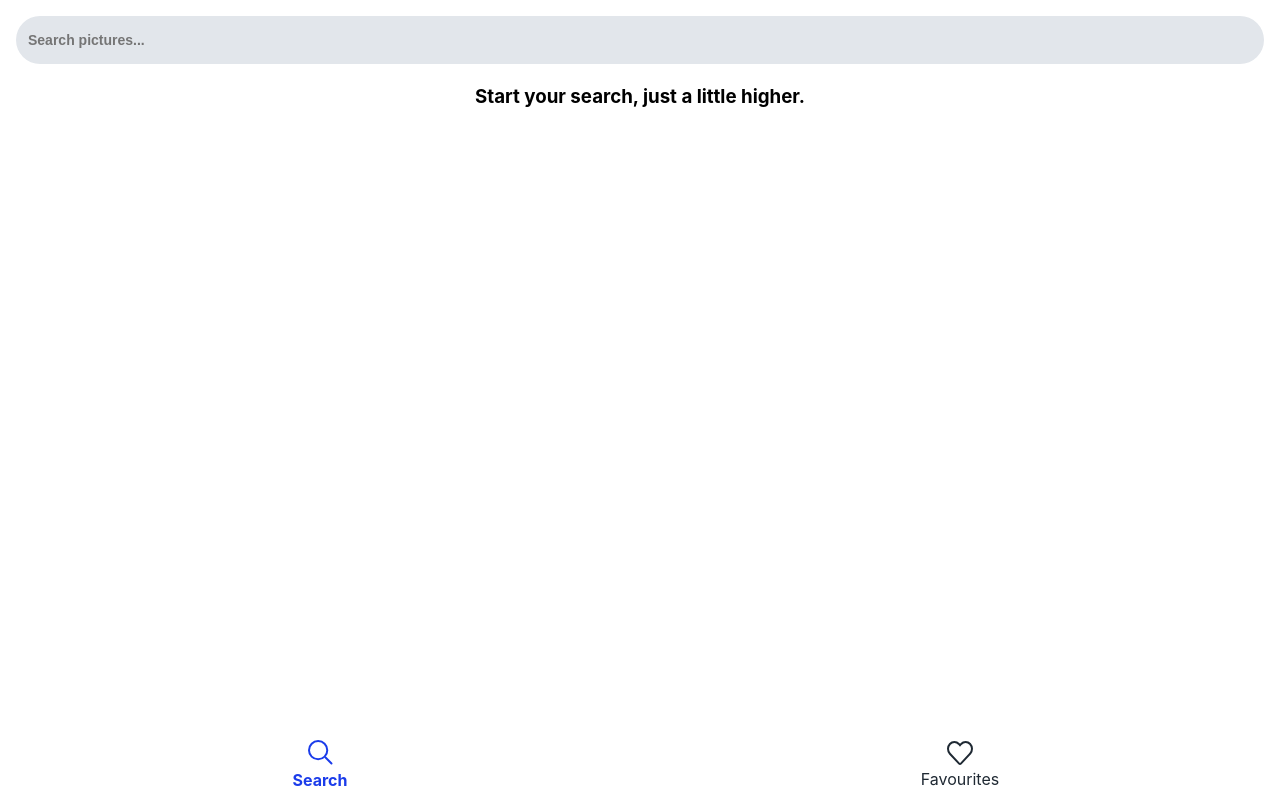
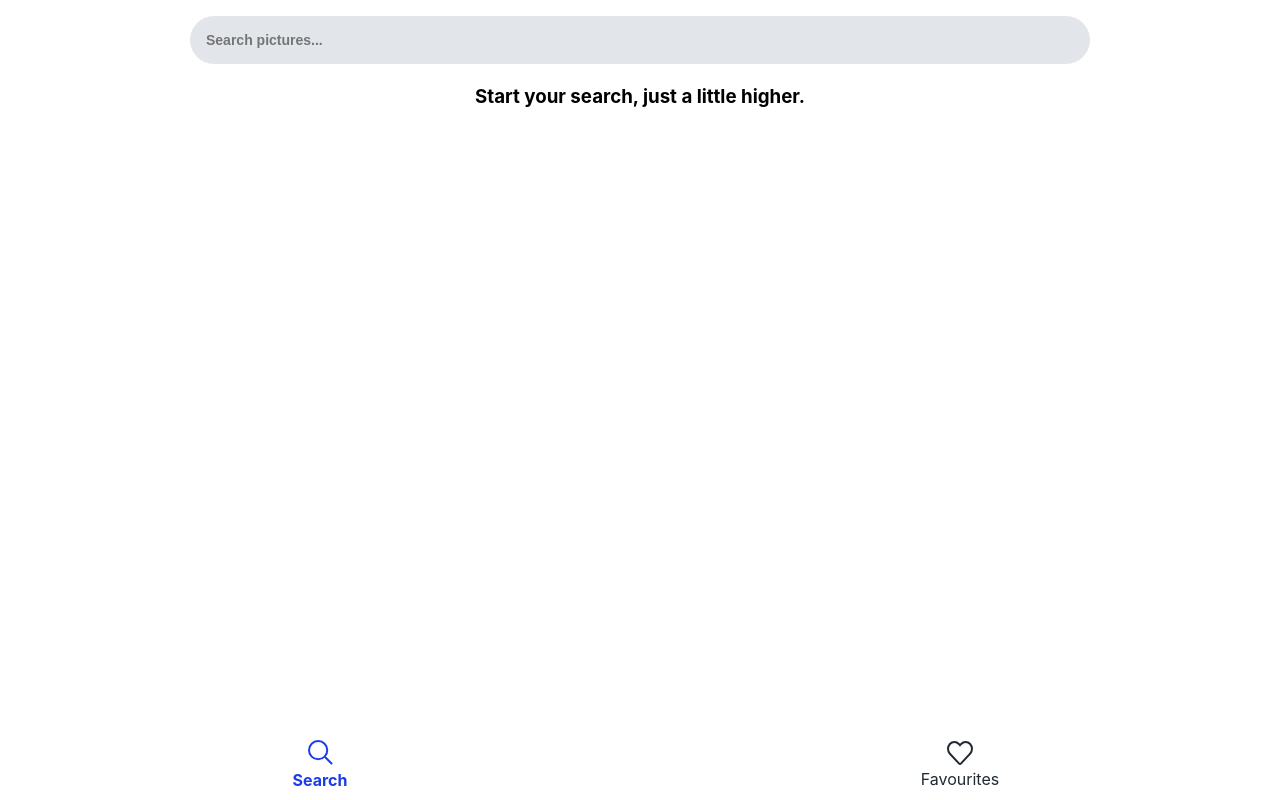
Before and after one commit to mkurapov/storyofams-FE-assignment, a React (Create React App) app: page / in a window 1280 px wide. Built offline with nearby package versions, Linux system fonts and the light colour scheme.

Commit message:
final touches

```diff
--- a/src/containers/Favourites/Favourites.tsx
+++ b/src/containers/Favourites/Favourites.tsx
@@ -7,7 +7,7 @@ import { toggleSavedImage } from '../../actions';
 
 const Favourites = (props:any) => {
   return (
-    <div className="content">
+    <div className="content pb-5 mb-2">
       <h1 className="text-left">Favourites</h1>
       {
         props.savedImages.length > 0 ?
--- a/src/containers/ImageViewer/ImageViewer.tsx
+++ b/src/containers/ImageViewer/ImageViewer.tsx
@@ -1,24 +1,21 @@
 import React,  { useState, useEffect}  from 'react';
 import './ImageViewer.css';
 
-import { Switch, Route, NavLink, Redirect, withRouter } from 'react-router-dom';
 import api from '../../api';
 
 const ImageViewer = (props: { id:any } ) => {
-    const [ photo, setPhoto] = useState<any>(undefined);
+    const [ photo, setPhoto] = useState<any>(null); //definitely needs to be typed
 
     useEffect(() => {
-        console.log(props.id);
-        console.log('rendering image viewer');
         getPhoto();
     },[])
 
+    // definitely needs to be in the action layer
     function getPhoto() {
         api.get(`/photos/${props.id}`)
             .then(res => {
                setPhoto(res.data);
-               console.log(res.data);
-            })
+            });
     }
 
     function renderDetails() {
@@ -31,7 +28,7 @@ const ImageViewer = (props: { id:any } ) => {
         return details.map((d:any,i) =>
             <span className="text-left col-6 col-lg-3 image-viewer__detail" key={i}>
                 <h3 className="mb-2 font-weight-regular">{ d.label }</h3>
-                <h2 className="mt-0"> { d.value ? d.value : <span className="lighter-text">N/A</span> }</h2>
+                <h2 className="mt-0"> { d.value ? d.value : 'N/A' }</h2>
             </span>
         );
     }
--- a/src/containers/Search/Search.css
+++ b/src/containers/Search/Search.css
@@ -10,7 +10,8 @@
 .search-bar__input {
   background: #E2E6EB;
   border-radius: 40px;
-  padding: 16px 12px;
+  max-width: 900px;
+  padding: 16px;
   width: 100%;
   -webkit-appearance: none;
   border:none;
--- a/src/containers/Search/Search.tsx
+++ b/src/containers/Search/Search.tsx
@@ -44,7 +44,6 @@ const Search = (props:any) => {
     }
 
     function renderResults() {
-      console.log('rendering');
       const isInSavedImages = (image:IImage) => props.savedImages.some((img:IImage) => img.id === image.id) as boolean;
         return props.searchQuery.results.map((image:IImage) =>
           <div key={image.id} className="col-12 col-md-6 col-lg-3 mb-4">
--- a/src/reducers/index.ts
+++ b/src/reducers/index.ts
@@ -37,7 +37,6 @@ export default function imagesReducer(state = initialState, action:any) : IAppSt
                 },
             }
         case TOGGLE_SAVED_IMAGE:
-            console.log(state.savedImages);
             const isImageSaved = state.savedImages.some(img => img.id === action.image.id);
             return {
                 ...state,
```
